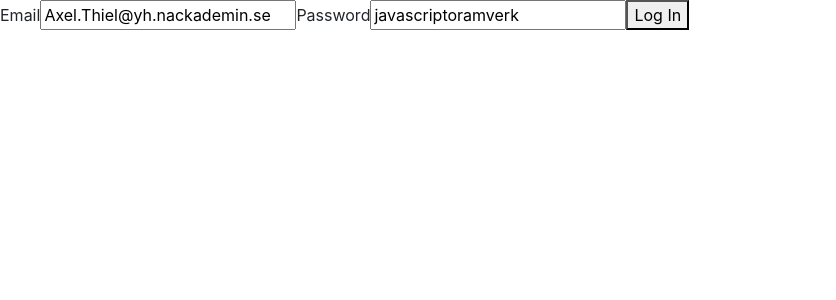
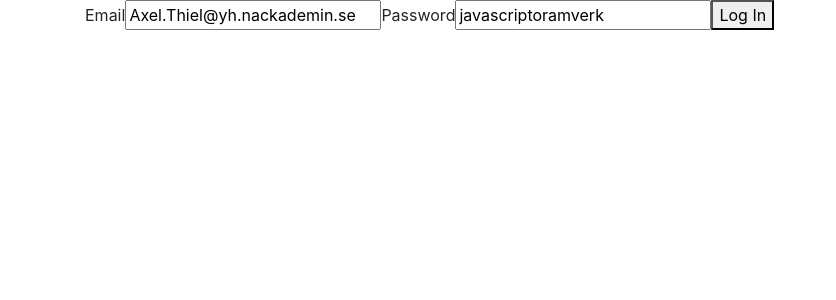
Before and after one commit to yobananaboy15/customer-info-page, a React (Create React App) app: page / in a window 1280 px wide. Shown: the top 300 px of the page, without its empty margins (0-836 px from the left). Built offline with nearby package versions, Linux system fonts and the light colour scheme.

Commit message:
Add bootstrap container

```diff
--- a/src/App.js
+++ b/src/App.js
@@ -4,19 +4,16 @@ import { LoginPage } from "./pages/LoginPage";
 import { CustomerDetailPage } from "./pages/CustomerDetailPage";
 import { CustomerListPage } from "./pages/CustomerListPage";
 import { UserStatusContext } from "./contexts/UserStatusContext";
-import { UserStatus } from "./components/UserStatus";
-
-//regex för att validera ny kund /SE\d{10}$/.test()
+import Container from "react-bootstrap/Container";
 
 function App() {
   const [userStatus, setUserStatus] = useState(null);
   const [customerList, setCustomerList] = useState(null);
   return (
-    <div>
+    <Container>
       <UserStatusContext.Provider
         value={{ userStatus, setUserStatus, customerList, setCustomerList }}
       >
-        <UserStatus />
         <Switch>
           <Route path="/customers/:id" component={CustomerDetailPage} />
           <Route path="/customers">
@@ -27,7 +24,7 @@ function App() {
           </Route>
         </Switch>
       </UserStatusContext.Provider>
-    </div>
+    </Container>
   );
 }
 
```
